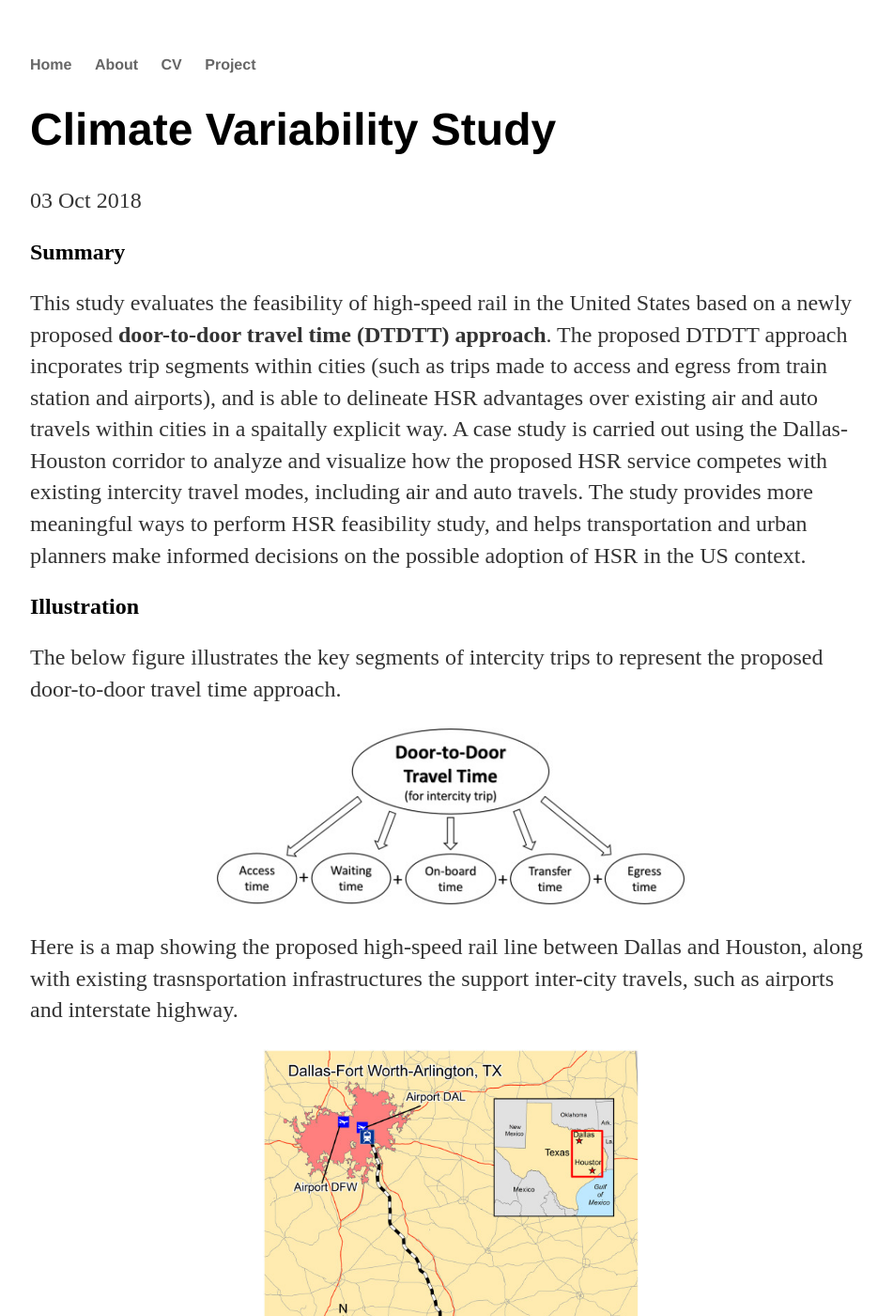
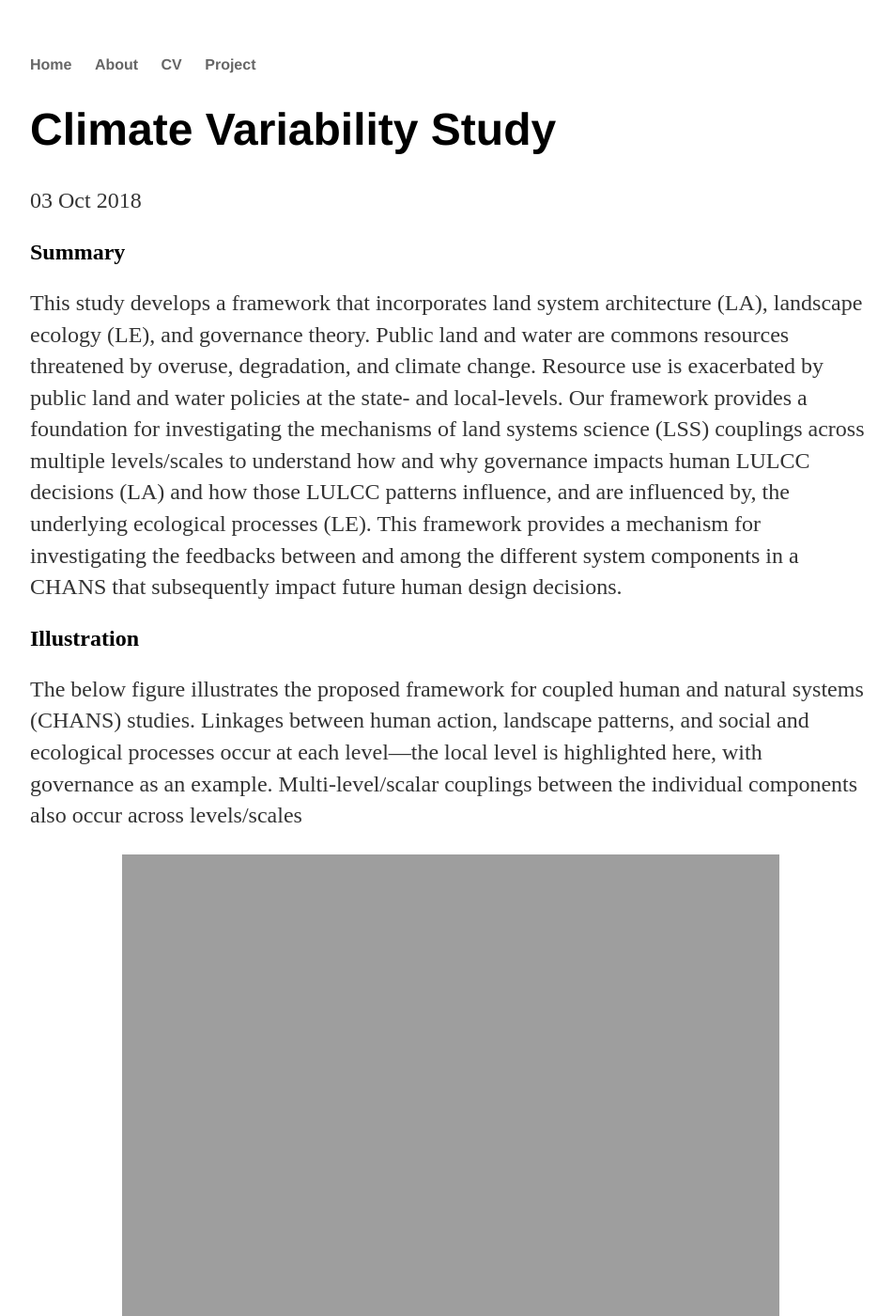
Before and after one commit to yun-zhao/yun-zhao.github.io, a Jekyll site: the page built from _posts/2018-10-03-yun-zhao-Climate.md, in a window 1280 px wide and 1400 px high. Shown: the whole window at 94% size, without its empty margins (160-1111 px from the left). Built offline with Jekyll 4.4.1, drawn with Linux system fonts in a browser that asks for light colours; some of the changed text lies outside the part shown.

Commit message:
Update 2018-10-03-yun-zhao-Climate.md

```diff
--- a/_posts/2018-10-03-yun-zhao-Climate.md
+++ b/_posts/2018-10-03-yun-zhao-Climate.md
@@ -6,30 +6,23 @@ thumb: "https://yun-zhao.github.io/Proj_File/Climate.jpg"
 ---
 
 ## Summary
-This study evaluates the feasibility of high-speed rail in the United States based on a newly proposed **door-to-door travel time (DTDTT) approach**. The proposed DTDTT approach incporates trip segments within cities (such as trips made to access and egress from train station and airports), and is able to delineate HSR advantages over existing air and auto travels within cities in a spaitally explicit way.  A case study is carried out using the Dallas-Houston corridor to analyze and visualize how the proposed HSR service competes with existing intercity travel modes, including air and auto travels. The study provides more meaningful ways to perform HSR feasibility study, and helps transportation and urban planners make informed decisions on the possible adoption of HSR in the US context.
+This study develops a framework that incorporates land system architecture (LA), landscape ecology (LE), and governance theory. Public land and water are commons resources threatened by overuse, degradation, and climate change. Resource use is exacerbated by public land and water policies at the state- and local-levels. Our framework provides a foundation for investigating the mechanisms of land systems science (LSS) couplings across multiple levels/scales to understand how and why governance impacts human LULCC decisions (LA) and how those LULCC patterns influence, and are influenced by, the underlying ecological processes (LE). This framework provides a mechanism for investigating the feedbacks between and among the different system components in a CHANS that subsequently impact future human design decisions.
 
 ## Illustration
 
-The below figure illustrates the key segments of intercity trips to represent the proposed door-to-door travel time approach.
+The below figure illustrates the proposed framework for coupled human and natural systems (CHANS) studies. Linkages between human action, landscape patterns, and social and ecological processes occur at each level—the local level is highlighted here, with governance as an example. Multi-level/scalar couplings between the individual components also occur across levels/scales
 
 <div style="text-align:center">
-  <img src="https://yun-zhao.github.io/Proj_File/HSR-1.jpg" alt="Description of the image" width="500">
+  <img src="https://yun-zhao.github.io/Proj_File/land-1.jpg" alt="Description of the image" width="700">
 </div>
 
 
-Here is a map showing the proposed high-speed rail line between Dallas and Houston, along with existing trasnsportation infrastructures the support inter-city travels, such as airports and interstate highway.
+This proposed framework was applied to study the associations of water levels of the High Plains Aquifer, land tenure/governance practice, and landscape metrics. Results show land use patterns vary significantly in and out of cluster of significant aqufer decline.
 
 <div style="text-align:center">
-  <img src="https://yun-zhao.github.io/Proj_File/HSR-2.jpg" alt="Description of the image" width="400">
+  <img src="https://yun-zhao.github.io/Proj_File/land-2.jpg" alt="Description of the image" width="500">
 </div>
-
-This below figure is an visualization of produced by the proposed method, showing advantages of different travel modes in Houston.  Red area indicates where HSR will have shorter total travel time, green area indicate areas where Airport Hobby will have advantage, and Purple indicate areas where Airport Geirge Bush will have advantage.
-
-<div style="text-align:center">
-  <img src="https://yun-zhao.github.io/Proj_File/HRS-3.jpg" alt="Description of the image" width="500">
-</div>
-
 
 ## Links
 
-For full peer-reviewed published paper, click <a href="https://www.dropbox.com/scl/fi/zlhi1owh4o3pg8tjc6nkk/HSR.pdf?rlkey=0rxopmyxipvf4k9nfej6mjvjg&dl=0" target="_blank">here.</a>
+For full peer-reviewed published paper, click <a href="https://www.dropbox.com/scl/fi/cisrxiocg5amgquuqta2p/Land.pdf?rlkey=8lfuye06062s79af13u4zmr78&dl=0" target="_blank">here.</a> For full related poster, click <a href="https://www.dropbox.com/scl/fi/9cny42d9ibdoij3p3dnfh/Land_Poster.pdf?rlkey=5vns19fjlbx13yqw44r2593bg&dl=0" target="_blank">here.</a>
```
